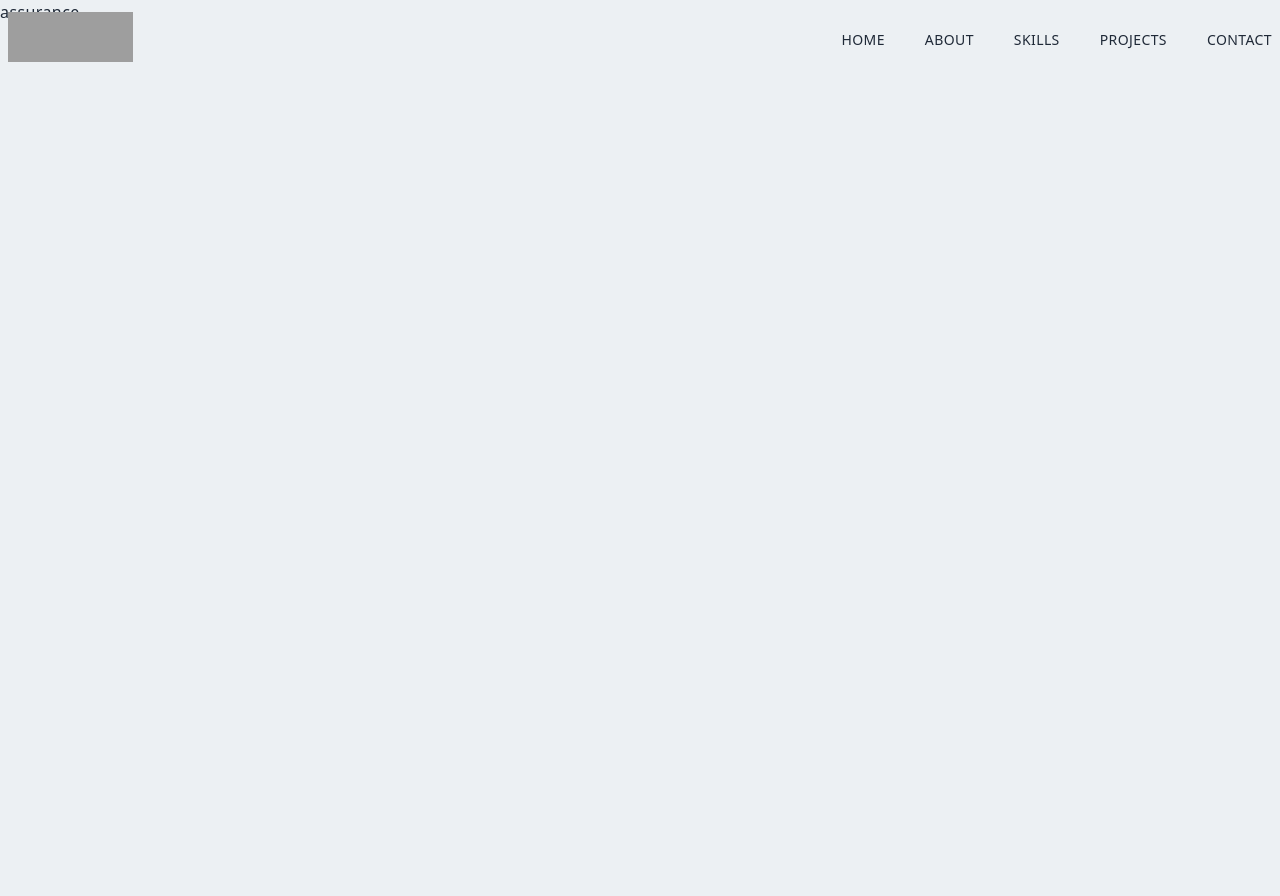
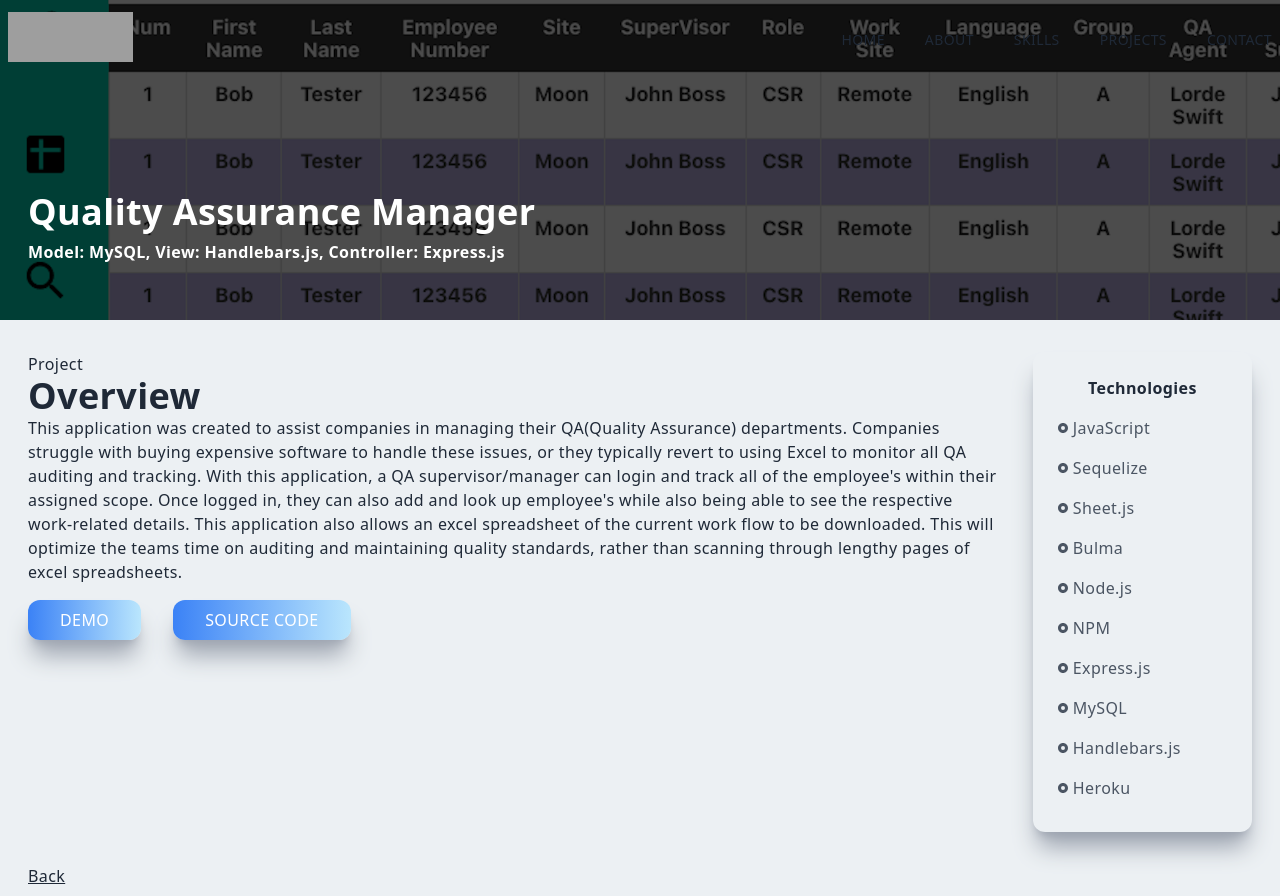
Before and after one commit to Jiryeah/REACT-Portfolio, a Next.js app in the folder portfolio/: page /assurance in a window 1280 px wide. Before the commit the page ends 800 px from the top, so only its background shows below. Built offline with nearby package versions, Linux system fonts and the light colour scheme; grey boxes are pictures that could not be loaded.

Commit message:
finishing up project-info pages

```diff
--- a/portfolio/components/Projects.jsx
+++ b/portfolio/components/Projects.jsx
@@ -22,7 +22,7 @@ const Projects = () => {
             title='QA Assurance App'
             backgroundImg={FimiQA}
             projectUrl='/assurance'
-            techUsed='JavaScript MVC, MySQL DB, Sequelize, Express.js, Handlebars.js'
+            techUsed='MVC'
           />
           <ProjectItem
             title='Google Books Search Engine'
--- a/portfolio/pages/assurance.jsx
+++ b/portfolio/pages/assurance.jsx
@@ -1,7 +1,81 @@
+import Image from 'next/image';
+import Link from 'next/link';
 import React from 'react';
+import { RiRadioButtonFill } from 'react-icons/ri';
+import FimiQaImg from '../public/assets/projects/FimiQA-screenshot.png';
 
 const assurance = () => {
-  return <div>assurance</div>;
+  return (
+    <div className='w-full'>
+      <div className='w-screen h-[30vh] lg:h-[40vh] relative'>
+        <div className='absolute top-0 left-0 w-full h-[30vh] lg:h-[40vh] bg-black/70 z-10' />
+        <Image className='absolute z-1' layout='fill' objectFit='cover' src={FimiQaImg} alt='/' />
+        <div className='absolute top-[70%] max-w-[1240px] w-full left-[50%] right-[50%] translate-x-[-50%] translate-y-[-50%] text-white z-10 p-2'>
+          <h2 className='py-2'>Quality Assurance Manager</h2>
+          <h3>Model: MySQL, View: Handlebars.js, Controller: Express.js</h3>
+        </div>
+      </div>
+      <div className='max-w-[1240px] mx-auto p-2 grid md:grid-cols-5 gap-8 pt-8'>
+        <div className='col-span-4'>
+          <p>Project</p>
+          <h2>Overview</h2>
+          <p>
+            This application was created to assist companies in managing their QA(Quality Assurance)
+            departments. Companies struggle with buying expensive software to handle these issues,
+            or they typically revert to using Excel to monitor all QA auditing and tracking. With
+            this application, a QA supervisor/manager can login and track all of the employee's
+            within their assigned scope. Once logged in, they can also add and look up employee's
+            while also being able to see the respective work-related details. This application also
+            allows an excel spreadsheet of the current work flow to be downloaded. This will
+            optimize the teams time on auditing and maintaining quality standards, rather than
+            scanning through lengthy pages of excel spreadsheets.
+          </p>
+          <button className='px-8 py-2 mt-4 mr-8'>Demo</button>
+          <button className='px-8 py-2 mt-4'>Source Code</button>
+        </div>
+        <div className='col-span-4 md:col-span-1 shadow-xl shadow-gray-400 rounded-xl p-4'>
+          <div className='p-2'>
+            <p className='text-center font-bold pb-2'>Technologies</p>
+            <div className='grid grid-cols-3 md:grid-cols-1'>
+              <p className='text-gray-600 py-2 flex items-center'>
+                <RiRadioButtonFill className='pr-1' /> JavaScript
+              </p>
+              <p className='text-gray-600 py-2 flex items-center'>
+                <RiRadioButtonFill className='pr-1' /> Sequelize
+              </p>
+              <p className='text-gray-600 py-2 flex items-center'>
+                <RiRadioButtonFill className='pr-1' /> Sheet.js
+              </p>
+              <p className='text-gray-600 py-2 flex items-center'>
+                <RiRadioButtonFill className='pr-1' /> Bulma
+              </p>
+              <p className='text-gray-600 py-2 flex items-center'>
+                <RiRadioButtonFill className='pr-1' /> Node.js
+              </p>
+              <p className='text-gray-600 py-2 flex items-center'>
+                <RiRadioButtonFill className='pr-1' /> NPM
+              </p>
+              <p className='text-gray-600 py-2 flex items-center'>
+                <RiRadioButtonFill className='pr-1' /> Express.js
+              </p>
+              <p className='text-gray-600 py-2 flex items-center'>
+                <RiRadioButtonFill className='pr-1' /> MySQL
+              </p>
+              <p className='text-gray-600 py-2 flex items-center'>
+                <RiRadioButtonFill className='pr-1' /> Handlebars.js
+              </p>
+              <p className='text-gray-600 py-2 flex items-center'>
+                <RiRadioButtonFill className='pr-1' /> Heroku
+              </p>
+            </div>
+          </div>
+        </div>
+        <Link href='/#projects'>
+          <p className='underline cursor-pointer'>Back</p>
+        </Link>
+      </div>
+    </div>
+  );
 };
 
 export default assurance;
--- a/portfolio/pages/blog.jsx
+++ b/portfolio/pages/blog.jsx
@@ -1,7 +1,7 @@
 import Image from 'next/image';
+import Link from 'next/link';
 import React from 'react';
-import ProjectItem from '../components/ProjectItem';
-
+import { RiRadioButtonFill } from 'react-icons/ri';
 import techBlogImg from '../public/assets/projects/techblog-screenshot.png';
 
 const blog = () => {
@@ -20,21 +20,50 @@ const blog = () => {
           <p>Project</p>
           <h2>Overview</h2>
           <p>
-            This Blog was built using Spring Boot, Spring Web, Spring JPA, MySQL, and ThymeLeaf.
-            Users can create an account, or login, to be taken to their home page. Users can make a
-            post(s) and add a URL that contains any information pertaining to their post(s).
-            Different users can comment on each others posts and upvote posts that they have an
-            interest with. Once logged out, the dashboard will show prior posts and activity.
-            However, you must be logged in to interact with other users.
+            This Blog was built using the Spring Framework, ThymeLeaf for the template, and MySQL
+            for the database. Users can create an account, or login, to be taken to their home page.
+            Users can make a post(s) and add a URL that contains any information pertaining to their
+            post(s). Different users can comment on each others posts and upvote posts that they
+            have an interest with. Once logged out, the dashboard will show prior posts and
+            activity. However, you must be logged in to interact with other users.
           </p>
           <button className='px-8 py-2 mt-4 mr-8'>Demo</button>
           <button className='px-8 py-2 mt-4'>Source Code</button>
         </div>
         <div className='col-span-4 md:col-span-1 shadow-xl shadow-gray-400 rounded-xl p-4'>
           <div className='p-2'>
-            <p>Technologies</p>
+            <p className='text-center font-bold pb-2'>Technologies</p>
+            <div className='grid grid-cols-3 md:grid-cols-1'>
+              <p className='text-gray-600 py-2 flex items-center'>
+                <RiRadioButtonFill className='pr-1' /> JavaScript
+              </p>
+              <p className='text-gray-600 py-2 flex items-center'>
+                <RiRadioButtonFill className='pr-1' /> CSS
+              </p>
+              <p className='text-gray-600 py-2 flex items-center'>
+                <RiRadioButtonFill className='pr-1' /> Java
+              </p>
+              <p className='text-gray-600 py-2 flex items-center'>
+                <RiRadioButtonFill className='pr-1' /> Spring Framework
+              </p>
+              <p className='text-gray-600 py-2 flex items-center'>
+                <RiRadioButtonFill className='pr-1' /> Maven
+              </p>
+              <p className='text-gray-600 py-2 flex items-center'>
+                <RiRadioButtonFill className='pr-1' /> MySQL
+              </p>
+              <p className='text-gray-600 py-2 flex items-center'>
+                <RiRadioButtonFill className='pr-1' /> ThymeLeaf
+              </p>
+              <p className='text-gray-600 py-2 flex items-center'>
+                <RiRadioButtonFill className='pr-1' /> Heroku
+              </p>
+            </div>
           </div>
         </div>
+        <Link href='/#projects'>
+          <p className='underline cursor-pointer'>Back</p>
+        </Link>
       </div>
     </div>
   );
--- a/portfolio/pages/book.jsx
+++ b/portfolio/pages/book.jsx
@@ -1,7 +1,79 @@
+import Image from 'next/image';
+import Link from 'next/link';
 import React from 'react';
+import { RiRadioButtonFill } from 'react-icons/ri';
+import bookImg from '../public/assets/projects/BookAPI-screenshot.png';
 
 const book = () => {
-  return <div>book</div>;
+  return (
+    <div className='w-full'>
+      <div className='w-screen h-[30vh] lg:h-[40vh] relative'>
+        <div className='absolute top-0 left-0 w-full h-[30vh] lg:h-[40vh] bg-black/70 z-10' />
+        <Image className='absolute z-1' layout='fill' objectFit='cover' src={bookImg} alt='/' />
+        <div className='absolute top-[70%] max-w-[1240px] w-full left-[50%] right-[50%] translate-x-[-50%] translate-y-[-50%] text-white z-10 p-2'>
+          <h2 className='py-2'>Google Books Search</h2>
+          <h3>MERN/ GraphQL/ Apollo Server/ Google Books API</h3>
+        </div>
+      </div>
+      <div className='max-w-[1240px] mx-auto p-2 grid md:grid-cols-5 gap-8 pt-8'>
+        <div className='col-span-4'>
+          <p>Project</p>
+          <h2>Overview</h2>
+          <p>
+            Created this application using the MERN stack and GraphQL/Apollo Server. This
+            application originally had a RESTful API, however had low performance. The application
+            was refactored with the new technologies to take advantage of the specific query's that
+            would be needed for this use-case. GraphQL and Apollo Server made the application
+            performant for the end user. The user can login/sign up. Once they are logged in, they
+            can look up books utilizing the Google API, save the books to their profile through
+            localStorage, and finally delete whichever books they are not interested in anymore.
+          </p>
+          <button className='px-8 py-2 mt-4 mr-8'>Demo</button>
+          <button className='px-8 py-2 mt-4'>Source Code</button>
+        </div>
+        <div className='col-span-4 md:col-span-1 shadow-xl shadow-gray-400 rounded-xl p-4'>
+          <div className='p-2'>
+            <p className='text-center font-bold pb-2'>Technologies</p>
+            <div className='grid grid-cols-3 md:grid-cols-1'>
+              <p className='text-gray-600 py-2 flex items-center'>
+                <RiRadioButtonFill className='pr-1' /> JavaScript
+              </p>
+              <p className='text-gray-600 py-2 flex items-center'>
+                <RiRadioButtonFill className='pr-1' /> Sequelize
+              </p>
+              <p className='text-gray-600 py-2 flex items-center'>
+                <RiRadioButtonFill className='pr-1' /> Sheet.js
+              </p>
+              <p className='text-gray-600 py-2 flex items-center'>
+                <RiRadioButtonFill className='pr-1' /> Bulma
+              </p>
+              <p className='text-gray-600 py-2 flex items-center'>
+                <RiRadioButtonFill className='pr-1' /> Node.js
+              </p>
+              <p className='text-gray-600 py-2 flex items-center'>
+                <RiRadioButtonFill className='pr-1' /> NPM
+              </p>
+              <p className='text-gray-600 py-2 flex items-center'>
+                <RiRadioButtonFill className='pr-1' /> Express.js
+              </p>
+              <p className='text-gray-600 py-2 flex items-center'>
+                <RiRadioButtonFill className='pr-1' /> MySQL
+              </p>
+              <p className='text-gray-600 py-2 flex items-center'>
+                <RiRadioButtonFill className='pr-1' /> Handlebars.js
+              </p>
+              <p className='text-gray-600 py-2 flex items-center'>
+                <RiRadioButtonFill className='pr-1' /> Heroku
+              </p>
+            </div>
+          </div>
+        </div>
+        <Link href='/#projects'>
+          <p className='underline cursor-pointer'>Back</p>
+        </Link>
+      </div>
+    </div>
+  );
 };
 
 export default book;
```
